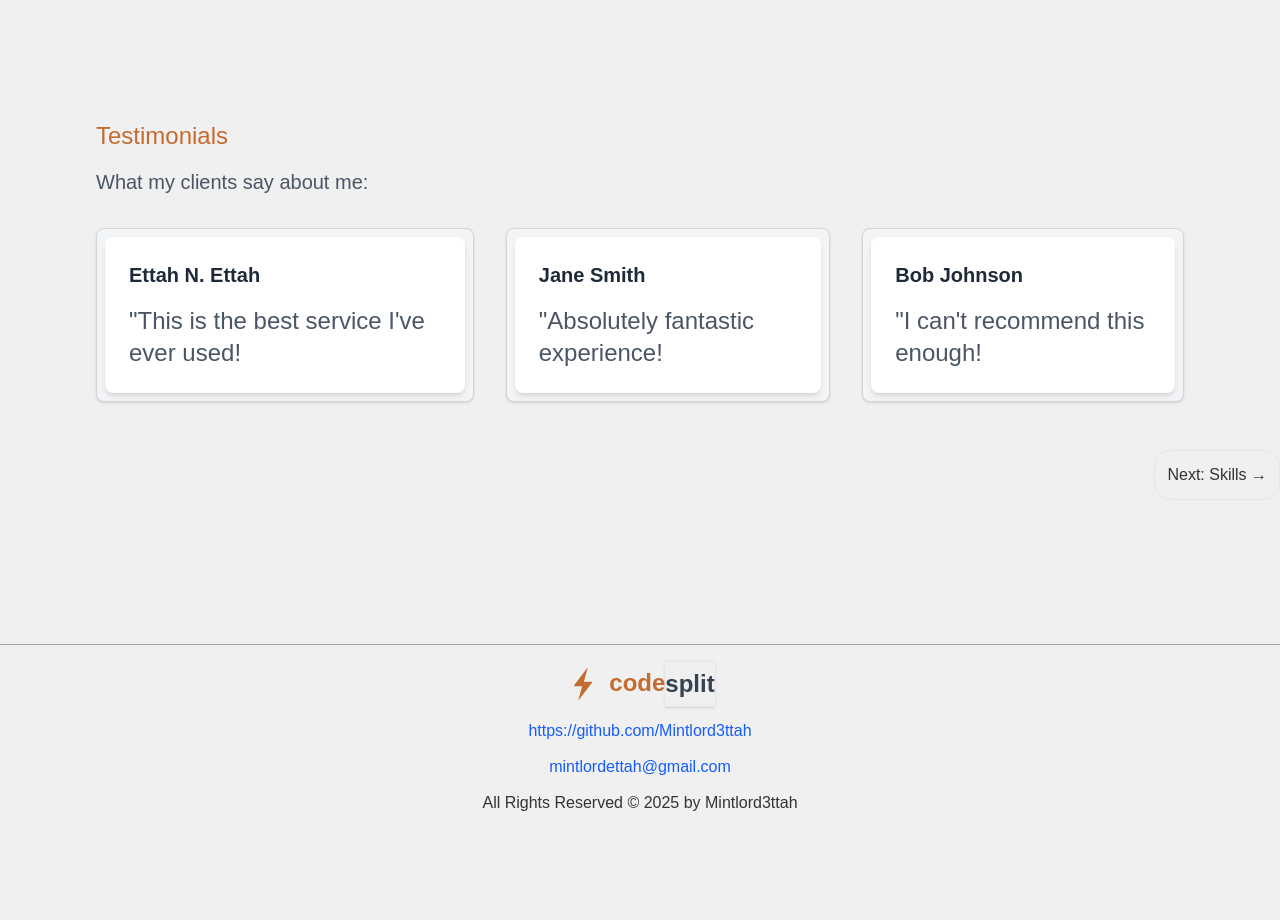
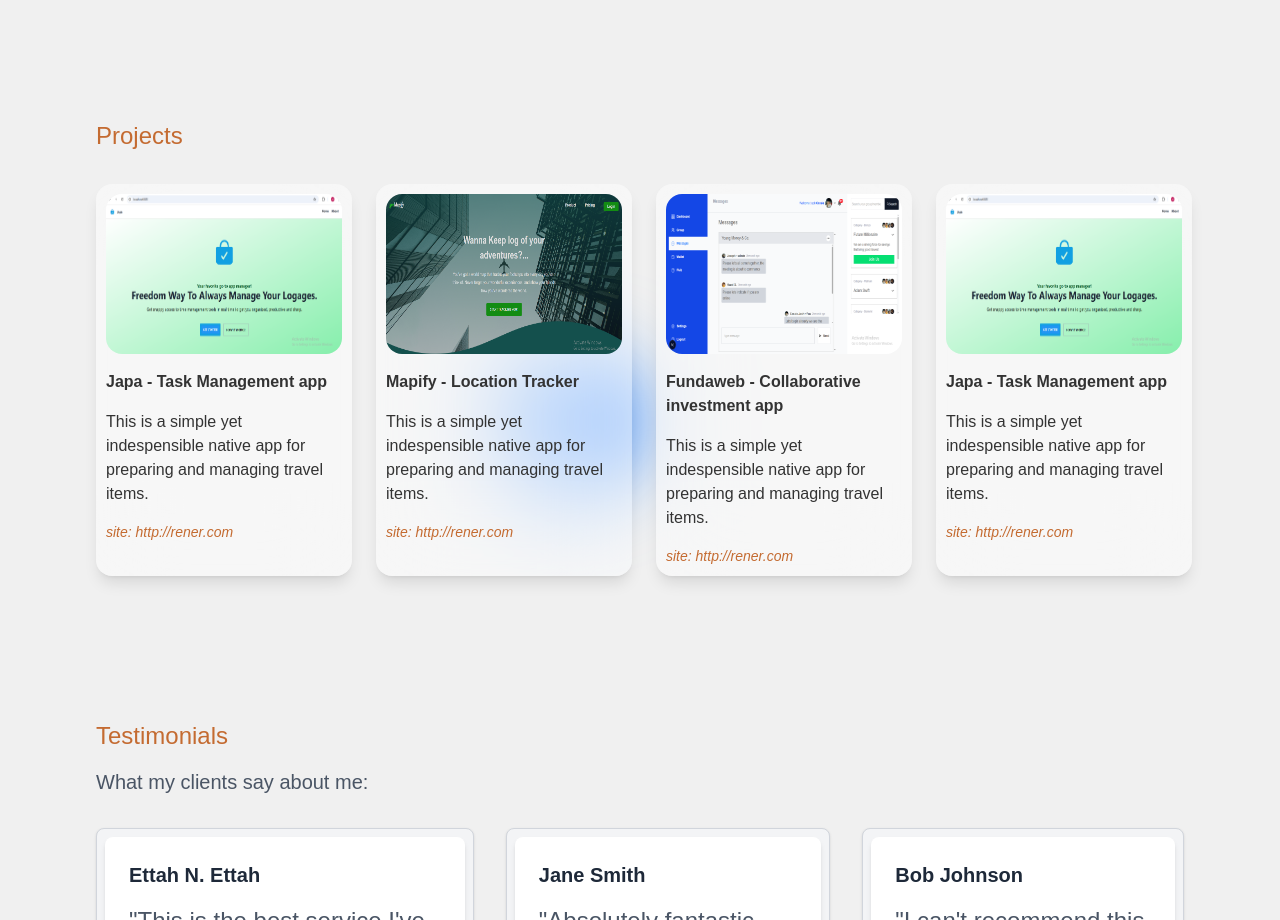
Before and after one commit to Mintlord3ttah/portfolio, a React (Vite) app in the folder portfolio/: page / in a window 1280 px wide. Shown: the part 1160-2080 px from the top of the page. Before the commit the page ends 1991 px from the top, so only its background shows below. Built offline with nearby package versions, Linux system fonts and the light colour scheme.

Commit message:
Add Contact Page and fixed ui bug

```diff
--- a/portfolio/src/pages/Home.tsx
+++ b/portfolio/src/pages/Home.tsx
@@ -54,7 +54,7 @@ export default function Home() {
 
 
     </section>
-    {/* <section className="px-24 mt-36 relative max-[1200px]:px-8 max-[1000px]:items-center" id="projects">
+    <section className="px-24 mt-36 relative max-[1200px]:px-8 max-[1000px]:items-center" id="projects">
         <div className="">
             <BG_Glow size={50} color={{one: "bg-blue-300",two: "bg-blue-400", three: "bg-blue-500"}} position="right-[50%] bottom-[20%]" />
             <h2 className="text-2xl   mb-8 text-[var(--primary-color)]">Projects</h2>
@@ -65,7 +65,7 @@ export default function Home() {
                 <ProjectCard img="japa.png" title="Japa - Task Management app" description="This is a simple yet indespensible native app for preparing and managing travel items." />
             </div>
         </div>
-    </section> */}
+    </section>
     <section className="px-24 mt-36 relative max-[1200px]:px-8 max-[1000px]:items-center">
         <h2 className="text-2xl mb-4 text-[var(--primary-color)]">Testimonials</h2>
         <p className="text-gray-600 text-xl">What my clients say about me:</p>
```
